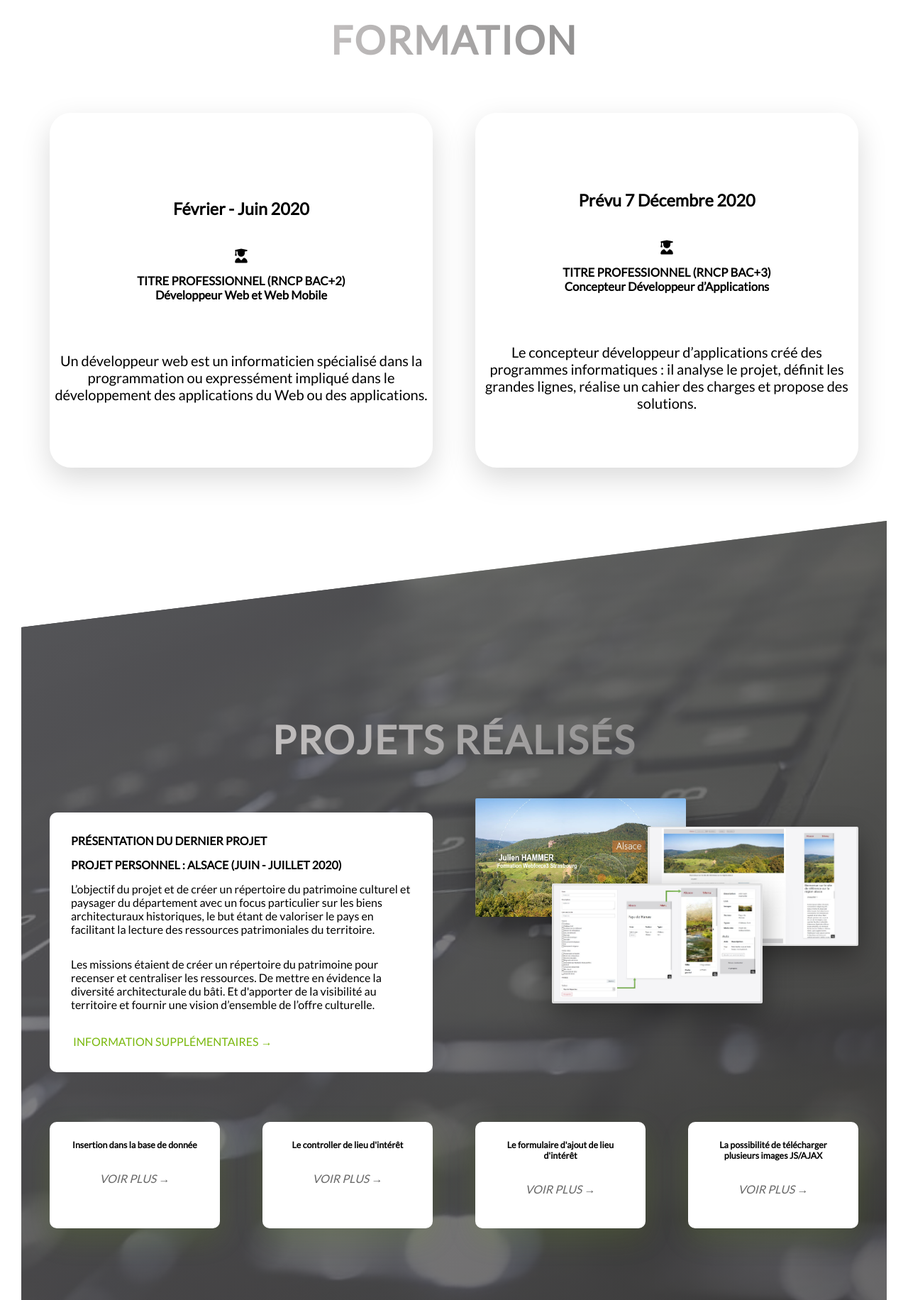
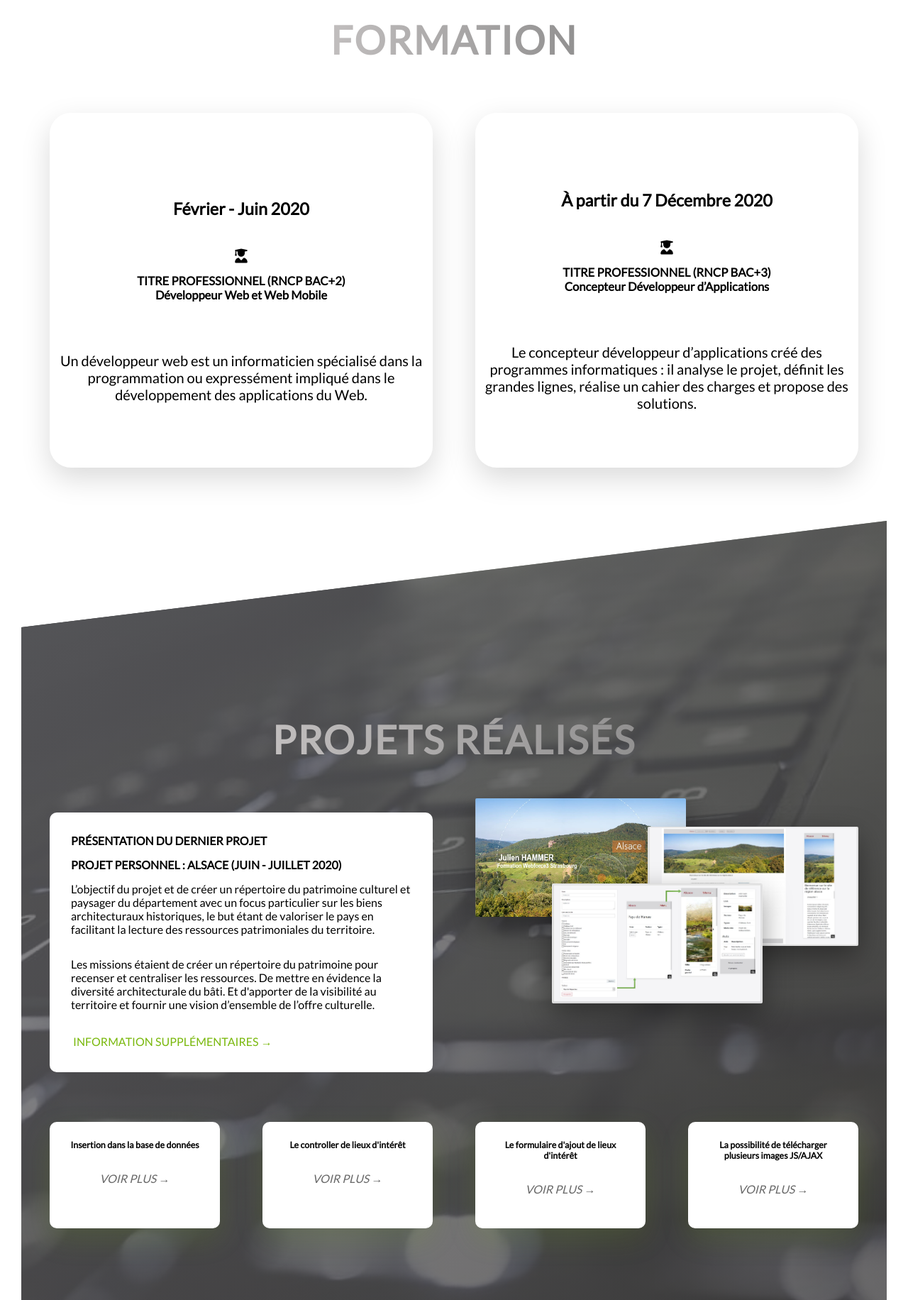
Before and after one commit to rouge13/portfolioPythonDjango, a Django app: page / in a window 1280 px wide. Shown: the part 2895-4727 px from the top of the page at 71% size. Run offline with Django 3.2, Linux system fonts and the light colour scheme; some libraries are stand-ins or nearby versions.

Commit message:
modif text et navigationBar

```diff
--- a/static/js/main.js
+++ b/static/js/main.js
@@ -14,6 +14,12 @@ function hideLocation() {
     } else {
         x.style.display = "none";
     }
+}
+
+function hideNavigation__bar() {
+    document.getElementById("navi-toggle").checked = false;
+
+
 }
 
 function smoothScroll(target, duration) {
--- a/testcv/templates/home.html
+++ b/testcv/templates/home.html
@@ -36,13 +36,14 @@
 				<nav class="navigation__nav" id="element__nav">
 					<ul class="navigation__list">
 						<li class="navigation__item"><a onclick="hideNavigation__bar()" href="#header" class="navigation__link"><span>01</span>Julien HAMMER</a></li>
-					<li class="navigation__item"><a href="#skills" class="navigation__link"><span>02</span>Compétences</a></li>
-					<li class="navigation__item"><a href="#experience" class="navigation__link"><span>03</span>Expérience</a></li>
-					<li class="navigation__item"><a href="#education" class="navigation__link"><span>04</span>Formation</a></li>
-					<li class="navigation__item"><a href="#section-project" class="navigation__link"><span>05</span>Projets</a></li>
-					<li class="navigation__item"><a href="#contact" class="navigation__link"><span>06</span>Contact</a></li>
+						<li class="navigation__item"><a onclick="hideNavigation__bar()" href="#skills" class="navigation__link"><span>02</span>Compétences</a></li>
+						<li class="navigation__item"><a onclick="hideNavigation__bar()" href="#experience" class="navigation__link"><span>03</span>Expérience</a></li>
+						<li class="navigation__item"><a onclick="hideNavigation__bar()" href="#education" class="navigation__link"><span>04</span>Formation</a></li>
+						<li class="navigation__item"><a onclick="hideNavigation__bar()" href="#section-project" class="navigation__link"><span>05</span>Projets</a></li>
+						<li class="navigation__item"><a onclick="hideNavigation__bar()" href="#contact" class="navigation__link"><span>06</span>Contact</a></li>
 					</ul>
 				</nav>
+
 		</div>
 
 		<header class="header" id="header">
@@ -240,7 +241,7 @@
 								<h5 class="">TITRE PROFESSIONNEL (RNCP BAC+2)</h5>
 								<h5 class=" u-margin-bottom-big">Développeur Web et Web Mobile</h5>
 								<p>
-									Un développeur web est un informaticien spécialisé dans la programmation ou expressément impliqué dans le développement des applications du Web ou des applications.
+									Un développeur web est un informaticien spécialisé dans la programmation ou expressément impliqué dans le développement des applications du Web.
 								</p>
 
 							</div>
@@ -257,7 +258,7 @@
 					<div class="col-1-of-2">
 						<div class="card">
 							<div class="card__side card__side--front">
-								<h3 class="card__text u-margin-bottom-medium">Prévu 7 Décembre 2020</h3>
+								<h3 class="card__text u-margin-bottom-medium">À partir du 7 Décembre 2020</h3>
 								<span><i class="fas fa-user-graduate u-margin-bottom-small"></i></span>
 								<h5 class="">TITRE PROFESSIONNEL (RNCP BAC+3)</h5>
 								<h5 class="u-margin-bottom-big">Concepteur Développeur d’Applications</h5>
@@ -314,7 +315,7 @@
 					<div class="row">
 						<div class="col-1-of-4">
 							<div class="project-box">
-								<h5 class="project-box__title u-margin-bottom-small">Insertion dans la base de donnée</h5>
+								<h5 class="project-box__title u-margin-bottom-small">Insertion dans la base de données</h5>
 								<a href="#popupInsertionBDD">
 									<i class="btn btn-text">Voir plus &rarr;</i>
 								</a>
@@ -322,7 +323,7 @@
 						</div>
 						<div class="col-1-of-4">
 							<div class="project-box">
-								<h5 class="project-box__title u-margin-bottom-small">Le controller de lieu d'intérêt</h5>
+								<h5 class="project-box__title u-margin-bottom-small">Le controller de lieux d'intérêt</h5>
 								<a href="#popupController">
 									<i class="btn btn-text">Voir plus &rarr;</i>
 								</a>
@@ -330,7 +331,7 @@
 						</div>
 						<div class="col-1-of-4">
 							<div class="project-box">
-								<h5 class="project-box__title u-margin-bottom-small">Le formulaire d'ajout de lieu d'intérêt</h5>
+								<h5 class="project-box__title u-margin-bottom-small">Le formulaire d'ajout de lieux d'intérêt</h5>
 								<a href="#popupFormulairePOI">
 									<i class="btn btn-text">Voir plus &rarr;</i>
 								</a>
@@ -418,7 +419,7 @@
 			<div class="popup__content">
 				<div class="popup__right">
 					<a href="#group-popup" class="popup__close">&times;</a>
-					<h2 class="u-margin-bottom-small">Insertion dans la base de donnée</h2>
+					<h2 class="u-margin-bottom-small">Insertion dans la base de données</h2>
 					<img srcset="static/images/insertionBDD1x.jpg 543w, static/images/insertionBDD2x.jpg 1086w"
 						 sizes="(max-width: 1100px) 49vw, (max-width: 600px) 90vw, 1086px"
 						 alt="insertion BDD"
```
Lines whose indentation alone changed are shown as unchanged.
